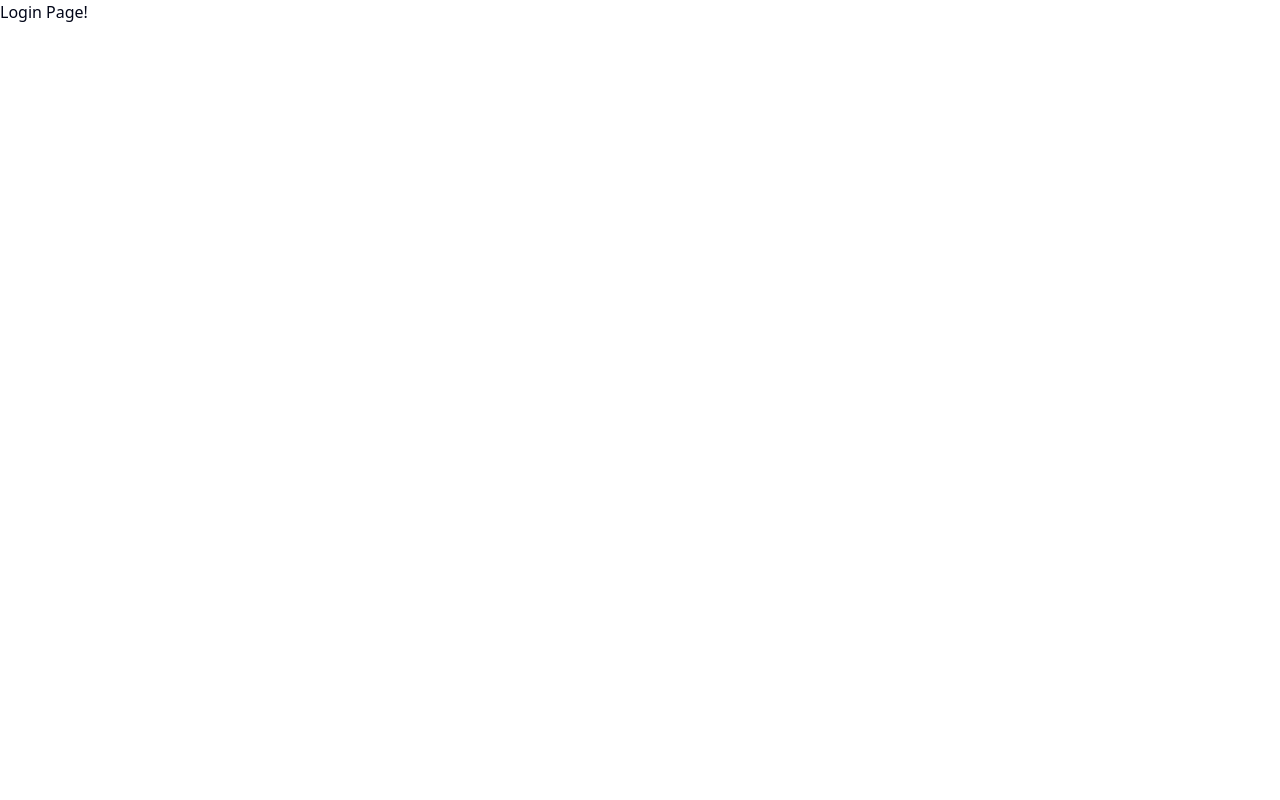
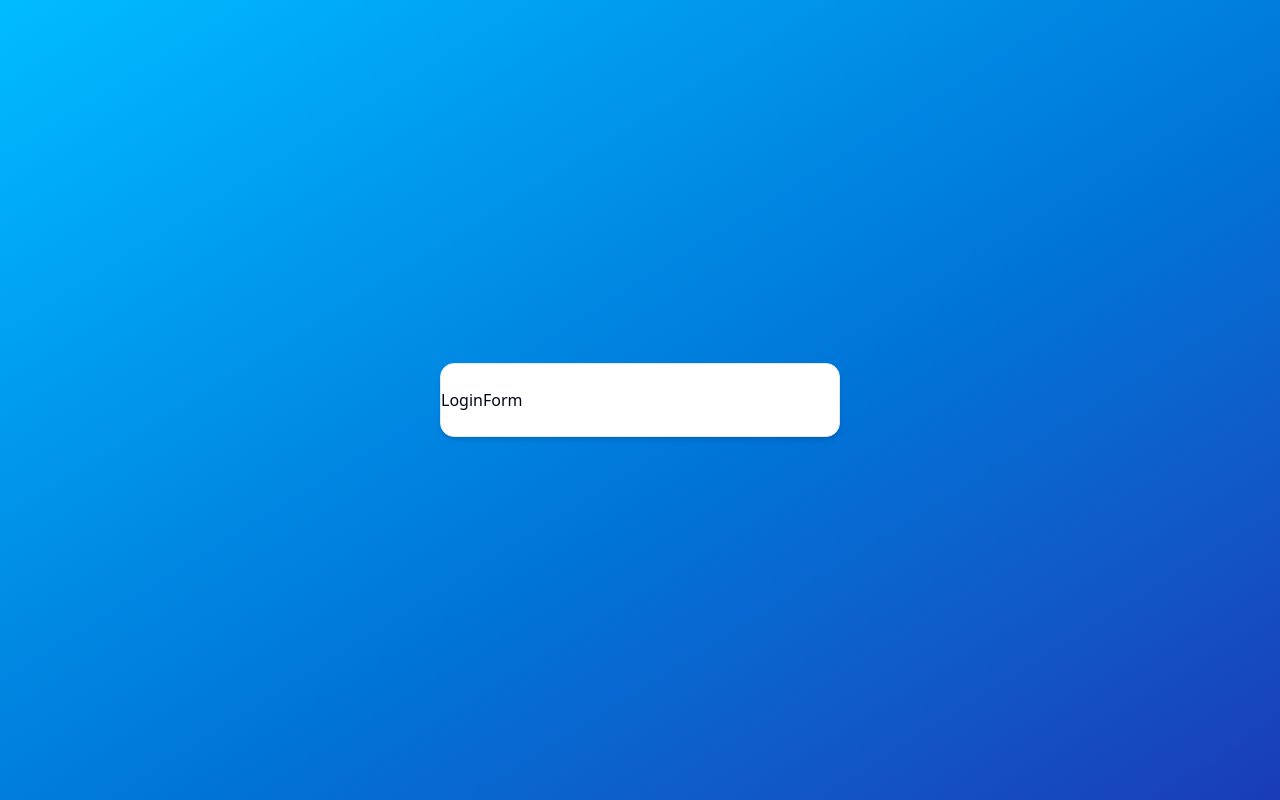
Before and after one commit to Aldiyes/auth, a Next.js app: page /auth/login in a window 1280 px wide. Built offline with nearby package versions, Linux system fonts and the light colour scheme.

Commit message:
create card wrapper

```diff
--- /dev/null
+++ b/app/auth/layout.tsx
@@ -0,0 +1,11 @@
+export default function AuthLayout({
+	children,
+}: {
+	children: React.ReactNode;
+}) {
+	return (
+		<div className="h-full flex items-center justify-center bg-gradient-to-br from-sky-400 to-blue-800">
+			{children}
+		</div>
+	);
+}
--- a/app/auth/login/page.tsx
+++ b/app/auth/login/page.tsx
@@ -1,3 +1,5 @@
+import { LoginForm } from '@/components/auth/login-form';
+
 export default function LoginButton() {
-	return <div>Login Page!</div>;
+	return <LoginForm />;
 }
--- /dev/null
+++ b/components/auth/card-wrapper.tsx
@@ -0,0 +1,26 @@
+'use client';
+
+import {
+	Card,
+	CardContent,
+	CardFooter,
+	CardHeader,
+} from '@/components/ui/card';
+
+type CardWrapperProps = {
+	children: React.ReactNode;
+	headerLabel: string;
+	backButtonLabel: string;
+	backButtonHref: string;
+	showSocial?: boolean;
+};
+
+export const CardWrapper = ({
+	children,
+	headerLabel,
+	backButtonLabel,
+	backButtonHref,
+	showSocial,
+}: CardWrapperProps) => {
+	return <Card className="w-[400px] shadow-md">{children}</Card>;
+};
--- /dev/null
+++ b/components/auth/login-form.tsx
@@ -0,0 +1,14 @@
+import { CardWrapper } from '@/components/auth/card-wrapper';
+
+export const LoginForm = () => {
+	return (
+		<CardWrapper
+			headerLabel="Welcome back"
+			backButtonLabel="Don't have an account?"
+			backButtonHref="/auth/register"
+			showSocial
+		>
+			LoginForm
+		</CardWrapper>
+	);
+};
```
